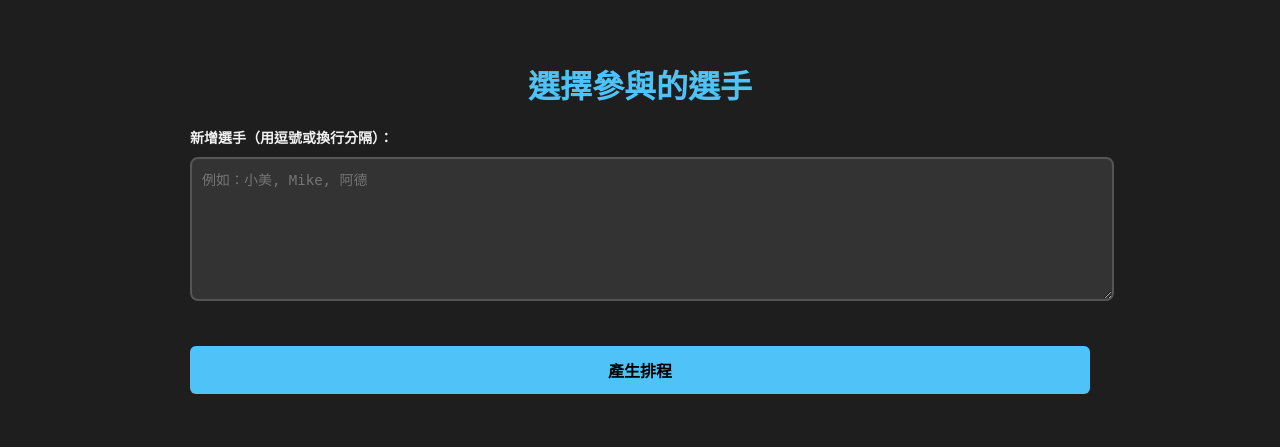
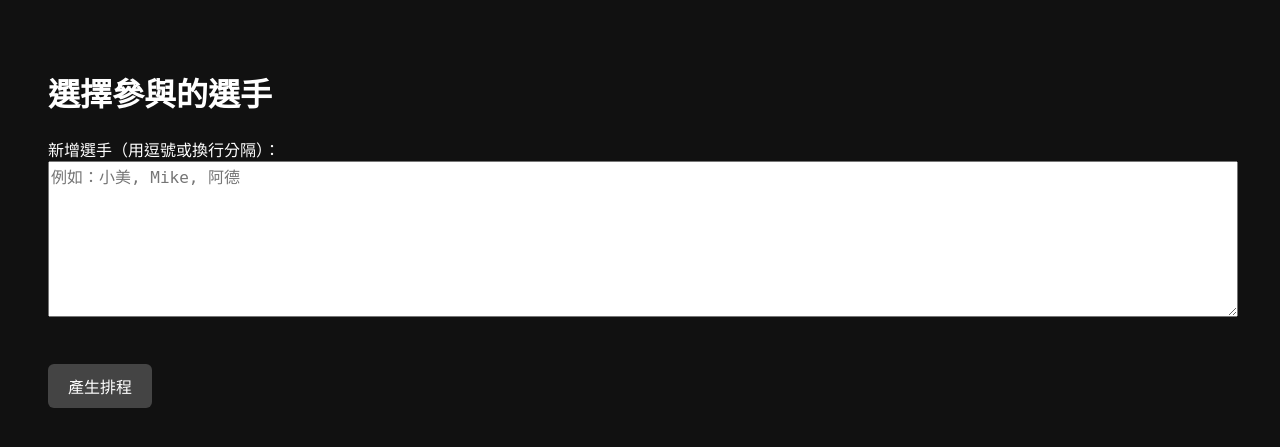
Before and after one commit to Daidaio/group-scheduler, a Flask app: page / in a window 1280 px wide. Shown: the top 447 px of the page. Run offline with Flask 3, Linux system fonts and the light colour scheme.

Commit message:
Update form.html with new UI styling

```diff
--- a/templates/form.html
+++ b/templates/form.html
@@ -6,109 +6,66 @@
   <style>
     body {
       font-family: 'Segoe UI', sans-serif;
-      background-color: #1e1e1e;
-      color: #f0f0f0;
+      background-color: #111;
+      color: #fff;
       padding: 40px;
-      max-width: 900px;
-      margin: auto;
-    }
-    h1 {
-      font-size: 32px;
-      margin-bottom: 20px;
-      text-align: center;
-      color: #4fc3f7;
-    }
-    label {
-      font-size: 14px;
-      display: block;
-      margin-bottom: 10px;
-      font-weight: 600;
     }
     textarea {
       width: 100%;
-      height: 120px;
-      background: #333;
-      color: #fff;
-      border: 2px solid #555;
-      border-radius: 8px;
-      padding: 10px;
-      font-size: 14px;
-      resize: vertical;
-    }
-    .players {
-      display: flex;
-      flex-wrap: wrap;
-      margin-top: 20px;
-      gap: 10px;
+      height: 150px;
+      font-size: 16px;
+      margin-bottom: 10px;
     }
     .player-box {
-      background: #2a2a2a;
-      padding: 12px;
+      display: inline-block;
+      padding: 10px;
+      margin: 6px;
+      background: #333;
       border-radius: 8px;
-      display: flex;
-      flex-direction: column;
-      align-items: center;
-      min-width: 100px;
-      box-shadow: 0 2px 5px rgba(0, 0, 0, 0.4);
-    }
-    .player-box input[type="checkbox"] {
-      transform: scale(1.3);
-      margin-bottom: 5px;
-    }
-    .player-name {
-      margin: 5px 0;
-      font-weight: 500;
     }
     button {
-      background: #4fc3f7;
-      color: #000;
-      padding: 12px 20px;
+      margin-top: 10px;
+      padding: 10px 20px;
+      font-size: 16px;
       border: none;
       border-radius: 6px;
-      font-size: 16px;
-      font-weight: bold;
-      margin-top: 20px;
       cursor: pointer;
-      transition: background 0.3s;
-      display: block;
-      width: 100%;
+      background-color: #444;
+      color: white;
     }
     button:hover {
-      background: #29b6f6;
+      background-color: #666;
     }
-    .delete-box {
-      margin-top: 5px;
-      display: flex;
-      align-items: center;
-      gap: 5px;
-    }
-    .delete-box label {
-      font-size: 13px;
-      margin: 0;
-      display: flex;
-      align-items: center;
-      gap: 3px;
+    .error {
+      color: red;
     }
   </style>
 </head>
 <body>
   <h1>選擇參與的選手</h1>
+
   <form method="post">
-    <label>新增選手（用逗號或換行分隔）：</label>
-    <textarea name="new_players" placeholder="例如：小美, Mike, 阿德"></textarea>
-    <div class="players">
-      {% for player in players %}
+    <label>新增選手（用逗號或換行分隔）：</label><br>
+    <textarea name="new_players" placeholder="例如：小美, Mike, 阿德"></textarea><br>
+
+    <div>
+      {% for name in last_players.split(',') if name.strip() %}
         <div class="player-box">
-          <input type="checkbox" name="selected" value="{{ player }}" {% if player in selected %}checked{% endif %}>
-          <div class="player-name">{{ player }}</div>
-          <div class="delete-box">
-            <input type="checkbox" name="delete" value="{{ player }}">
-            <label><span style="color: #f44336;">&#x2716;</span> 刪除</label>
-          </div>
+          <label>
+            <input type="checkbox" name="players" value="{{ name }}" checked> {{ name }}
+          </label><br>
+          <label>
+            <input type="checkbox" name="delete_players" value="{{ name }}"> ❌ 刪除
+          </label>
         </div>
       {% endfor %}
     </div>
-    <button type="submit">產生排程</button>
+
+    <br><button type="submit" name="action" value="schedule">產生排程</button>
   </form>
+
+  {% if error %}
+    <p class="error">🚨 {{ error }}</p>
+  {% endif %}
 </body>
 </html>
```
